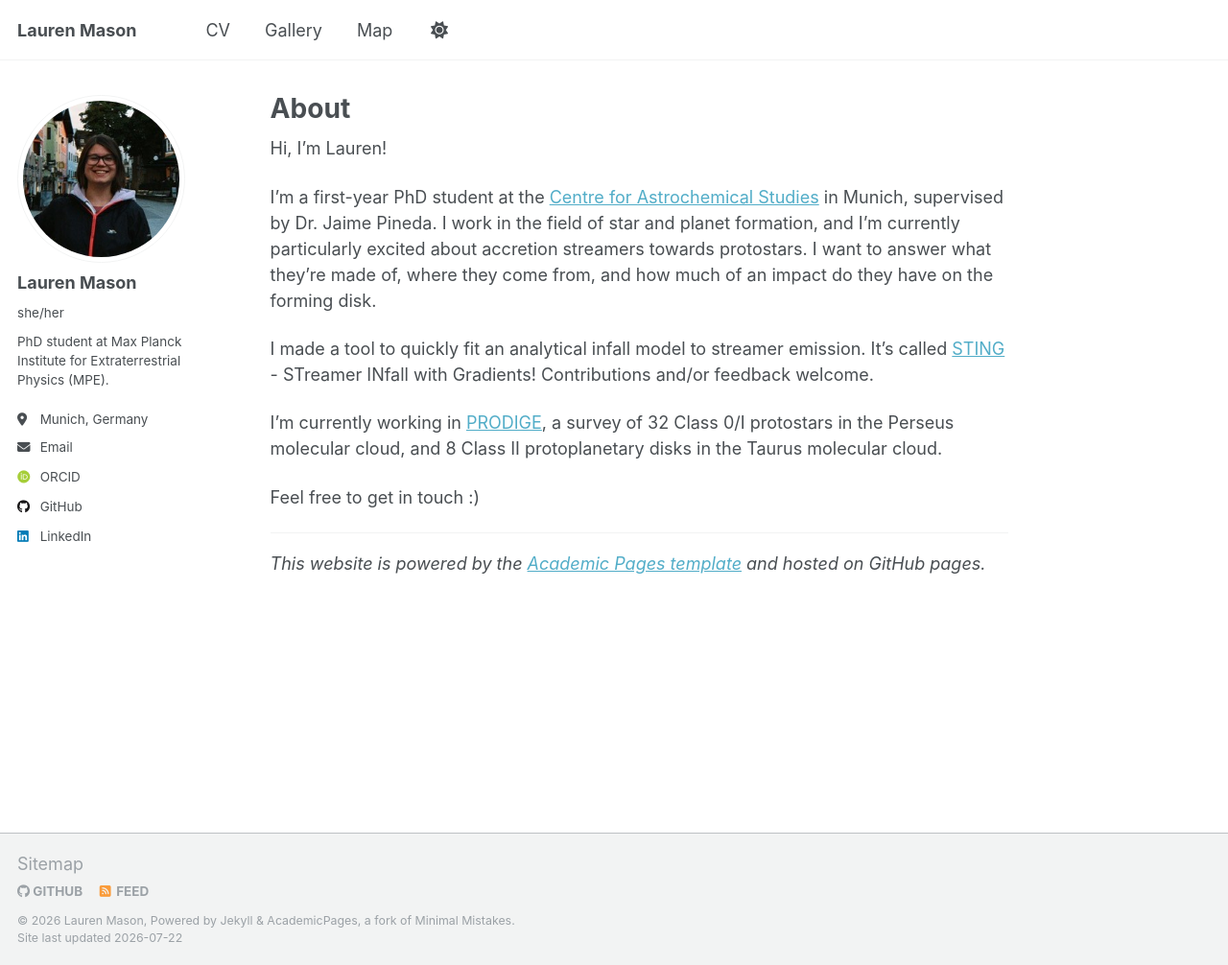
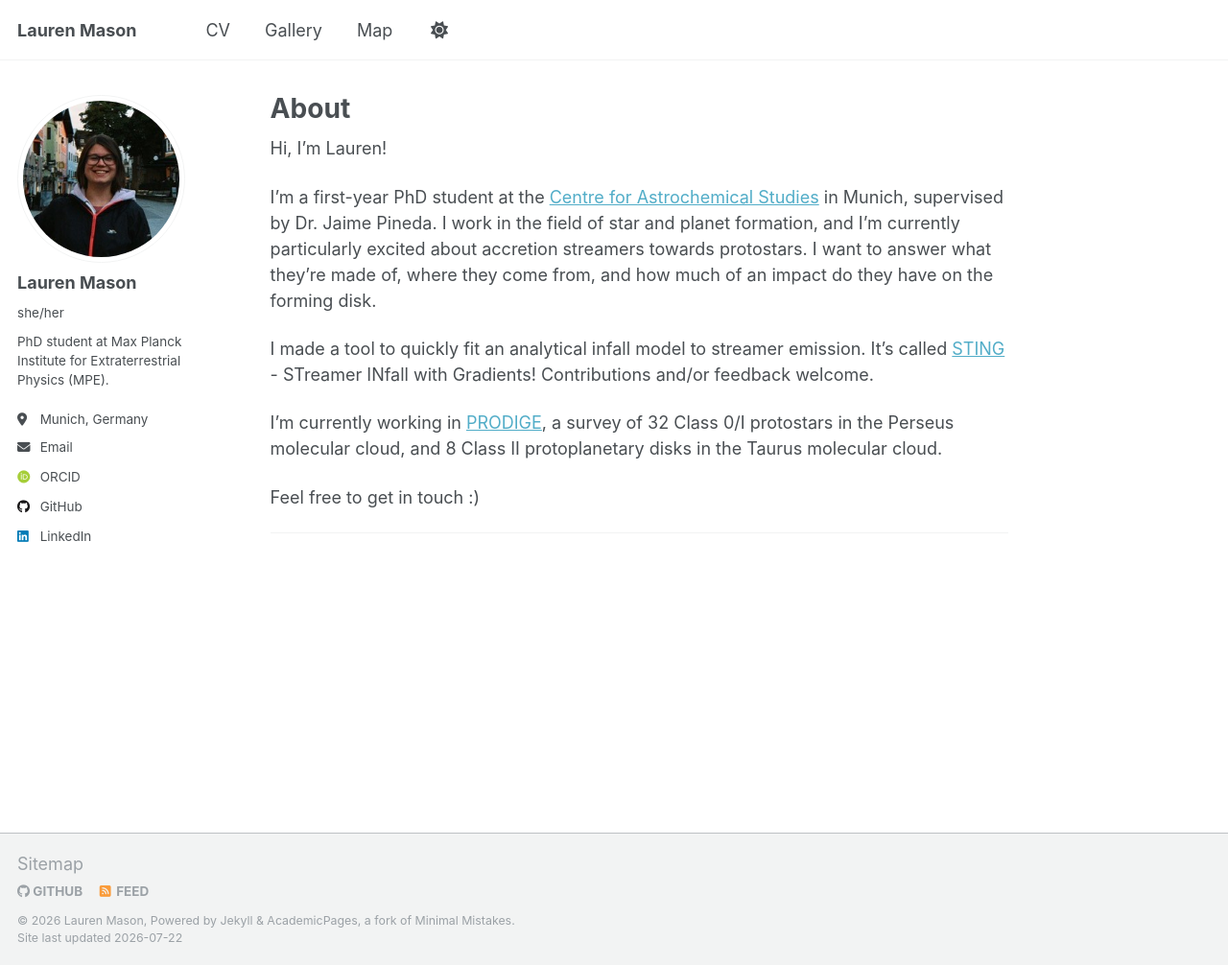
Before and after one commit to Lauren4476/Lauren4476.github.io, a Jekyll site: the page built from _pages/about.md, in a window 1280 px wide and 1006 px high. Shown: the whole window at 96% size. Built offline with Jekyll 4.4.1, drawn with Linux system fonts in a browser that asks for light colours; some web fonts are replaced; a script that is not in the unit is left out.

Commit message:
awesome commit

```diff
--- a/_pages/about.md
+++ b/_pages/about.md
@@ -19,6 +19,3 @@ Feel free to get in touch :)
 
 
 ---
-
-*This website is powered by the
-[Academic Pages template](https://github.com/academicpages/academicpages.github.io) and hosted on GitHub pages.*
```
